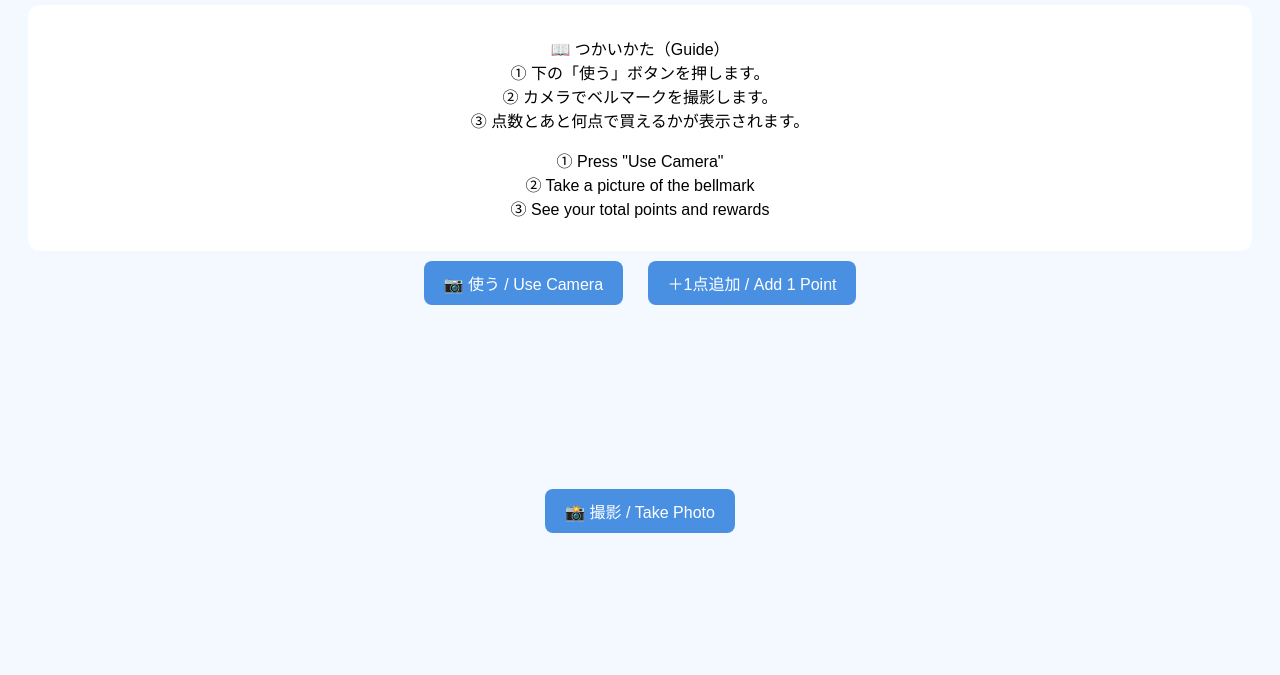
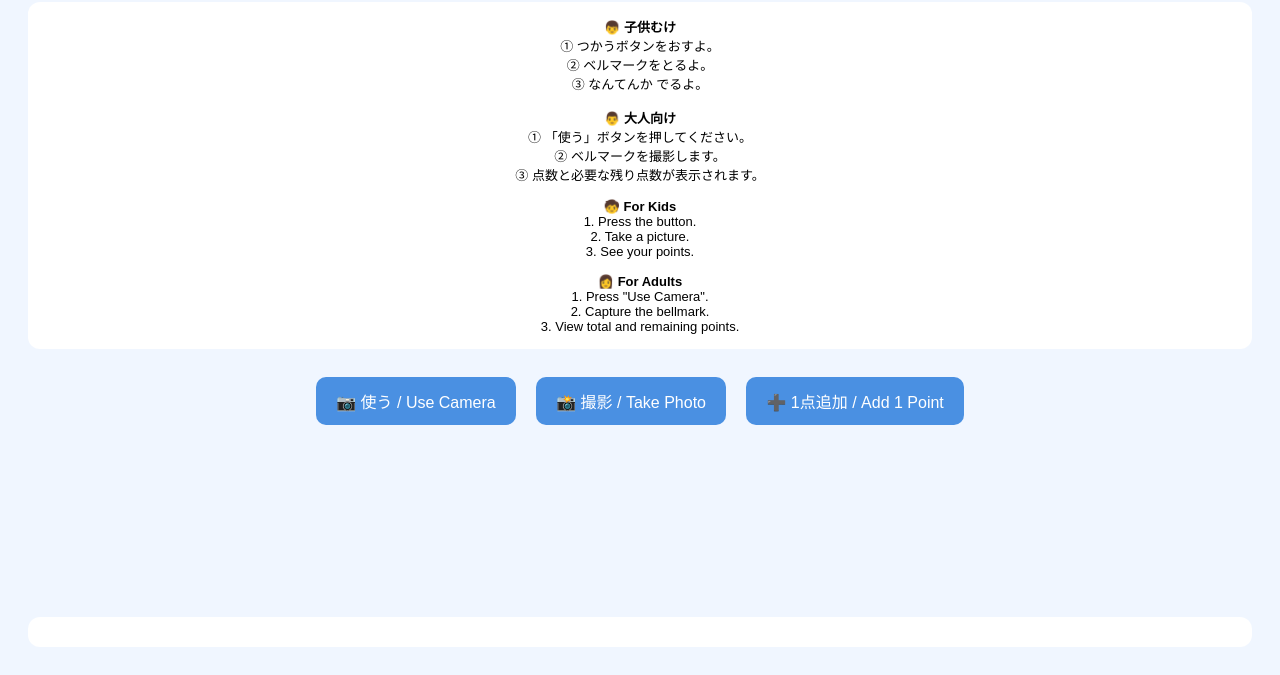
Before and after one commit to chibireo0032-collab/bellmark-checker-for-iphone-, a plain HTML site: page index.html in a window 1280 px wide. Shown: the part 140-815 px from the top of the page. Drawn offline with Linux system fonts and the light colour scheme.

Commit message:
Update index.html

```diff
--- a/index.html
+++ b/index.html
@@ -4,37 +4,51 @@
 <meta charset="UTF-8">
 <meta name="viewport" content="width=device-width, initial-scale=1.0">
 <title>ベルマークチェッカー | Bellmark Checker</title>
+
 <style>
 body{
   font-family:sans-serif;
   text-align:center;
-  background:#f4f8ff;
+  background:#f0f6ff;
   padding:20px;
 }
+
+h2{
+  margin-bottom:5px;
+}
+
+.guide{
+  font-size:13px;
+  background:white;
+  padding:15px;
+  border-radius:12px;
+  margin-bottom:20px;
+}
+
 button{
-  padding:10px 20px;
-  margin:10px;
+  padding:12px 20px;
+  margin:8px;
   font-size:16px;
   border:none;
-  border-radius:8px;
+  border-radius:10px;
   background:#4a90e2;
   color:white;
+  cursor:pointer;
 }
+
 video{
   width:100%;
   max-width:300px;
+  border-radius:12px;
   margin-top:10px;
-  border-radius:10px;
 }
+
 .result{
   margin-top:20px;
-  font-size:18px;
-}
-.box{
+  font-size:17px;
   background:white;
   padding:15px;
   border-radius:12px;
-  margin-top:20px;
 }
 </style>
 </head>
@@ -43,33 +57,42 @@ video{
 <h2>ベルマークチェッカー</h2>
 <h3>Bellmark Checker</h3>
 
-<div class="box">
-<p>
-📖 つかいかた（Guide）<br>
-① 下の「使う」ボタンを押します。<br>
-② カメラでベルマークを撮影します。<br>
-③ 点数とあと何点で買えるかが表示されます。
-</p>
+<div class="guide">
 
-<p>
-① Press "Use Camera"<br>
-② Take a picture of the bellmark<br>
-③ See your total points and rewards
-</p>
+<b>👦 子供むけ</b><br>
+① つかうボタンをおすよ。<br>
+② ベルマークをとるよ。<br>
+③ なんてんか でるよ。<br><br>
+
+<b>👨 大人向け</b><br>
+① 「使う」ボタンを押してください。<br>
+② ベルマークを撮影します。<br>
+③ 点数と必要な残り点数が表示されます。<br><br>
+
+<b>🧒 For Kids</b><br>
+1. Press the button.<br>
+2. Take a picture.<br>
+3. See your points.<br><br>
+
+<b>👩 For Adults</b><br>
+1. Press "Use Camera".<br>
+2. Capture the bellmark.<br>
+3. View total and remaining points.<br>
+
 </div>
 
 <button onclick="startCamera()">📷 使う / Use Camera</button>
-<button onclick="addPoint()">＋1点追加 / Add 1 Point</button>
+<button onclick="takePhoto()">📸 撮影 / Take Photo</button>
+<button onclick="addPoint()">➕ 1点追加 / Add 1 Point</button>
 
 <br>
 <video id="video" autoplay playsinline></video>
-<br>
-<button onclick="takePhoto()">📸 撮影 / Take Photo</button>
 
 <div class="result" id="result"></div>
 
 <script>
-let totalPoints = 200; // ← 今200点あるって言ってたね
+
+let totalPoints = 200;
 
 const rewards = [
   {points:100, name:"えんぴつ / Pencil"},
@@ -81,15 +104,14 @@ const rewards = [
 function startCamera(){
   navigator.mediaDevices.getUserMedia({video:true})
   .then(stream=>{
-    document.getElementById("video").srcObject=stream;
+    document.getElementById("video").srcObject = stream;
   })
   .catch(()=>{
-    alert("カメラが使えません / Camera not available");
+    alert("カメラが使用できません / Camera not available");
   });
 }
 
 function takePhoto(){
-  // 今回はテストなので毎回1点として計算
   totalPoints += 1;
   showResult(1);
 }
@@ -100,28 +122,25 @@ function addPoint(){
 }
 
 function showResult(newPoint){
-  let rewardText="";
-  let nextReward=null;
+  let nextReward = null;
 
   for(let r of rewards){
     if(totalPoints < r.points){
-      nextReward=r;
+      nextReward = r;
       break;
     }
   }
 
+  let rewardText = "";
+
   if(nextReward){
     rewardText = `
-    あと ${nextReward.points-totalPoints} 点で
-    ${nextReward.name} が買えます。
-    <br>
-    You need ${nextReward.points-totalPoints} more points
-    to get ${nextReward.name}.
+    あと ${nextReward.points-totalPoints} 点で ${nextReward.name} が買えます。<br>
+    You need ${nextReward.points-totalPoints} more points to get ${nextReward.name}.
     `;
   } else {
     rewardText = `
-    すごい！全部買えます！
-    <br>
+    すごい！全部の景品を買えます！<br>
     Amazing! You can get all rewards!
     `;
   }
@@ -134,6 +153,7 @@ function showResult(newPoint){
     ${rewardText}
   `;
 }
+
 </script>
 
 </body>
```
